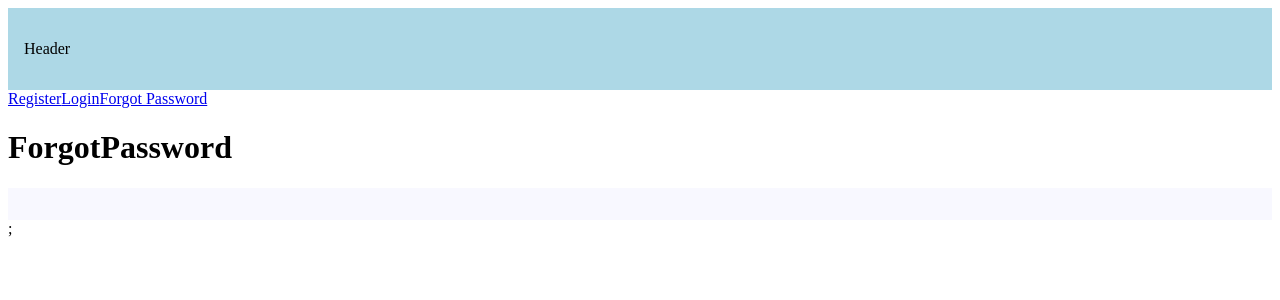
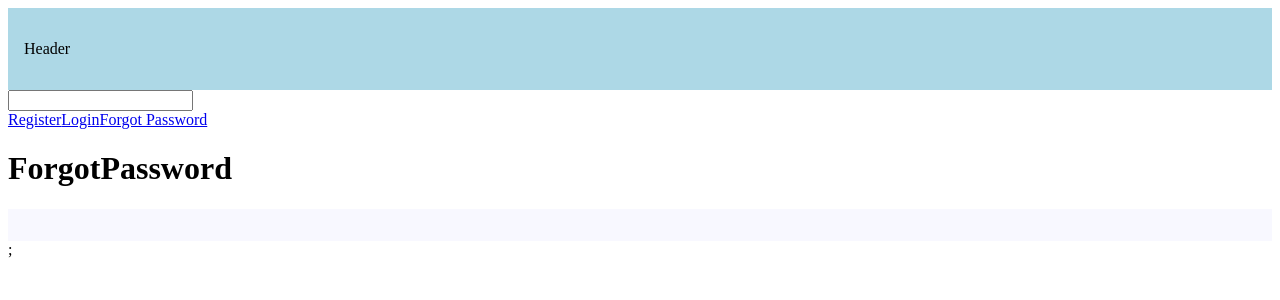
Before and after one commit to garg-lakshay/nextjs-learning, a Next.js app: page /auth/forgot_password in a window 1280 px wide. Shown: the top 300 px of the page. Built offline with nearby package versions, Linux system fonts and the light colour scheme.

Commit message:
template

```diff
--- a/src/app/auth/layout.tsx
+++ b/src/app/auth/template.tsx
@@ -2,8 +2,8 @@
 
 import Link from "next/link";
 import {usePathname} from "next/navigation";
+import {useState} from "react";
 import "./styles.css";
-
 const navLinks = [
     {name : "Register", href: "/auth/register"},
     {name: "Login", href: "/auth/login"},
@@ -15,9 +15,13 @@
 }:{
     children: React.ReactNode
 }) {
+    const [input,setInput] = useState("")
     const pathname = usePathname();
     return (
         <div>
+            <div>
+                <input value={input} onChange={e=> setInput(e.target.value)}/>
+            </div>
             {navLinks.map((link) => {
                 const isActive =  pathname === link.href || (pathname.startsWith(link.href) && link.href !== "/auth/login");
                 return (
```
